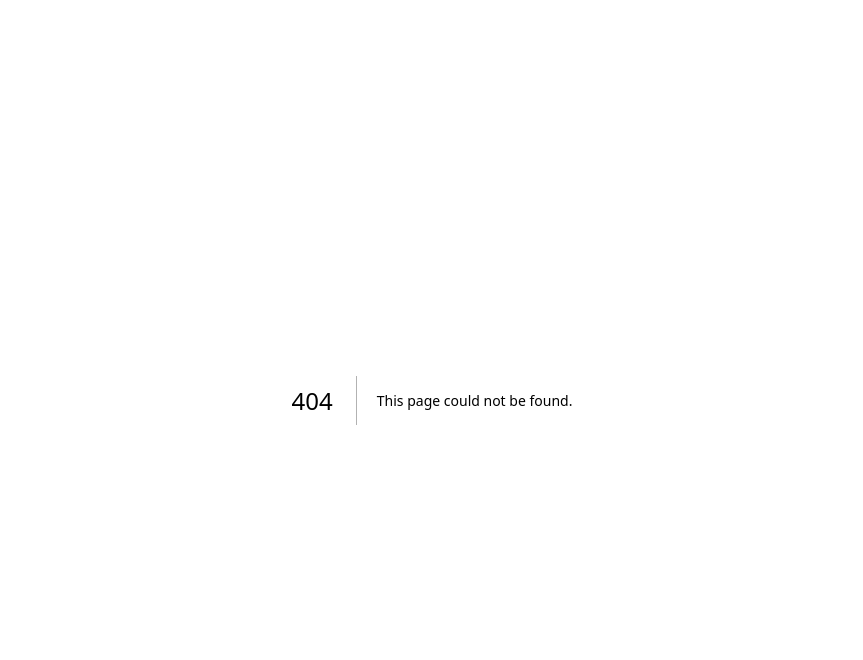
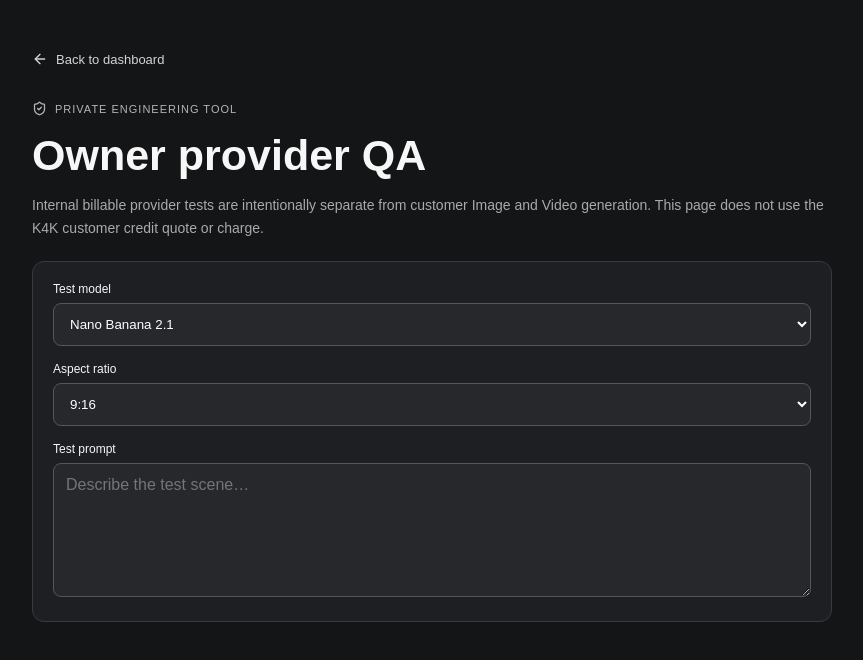
Before and after one commit to kreativestudios4k-lgtm/k4k-academy-v2, a Next.js app: page /k4k-app/owner-qa in a window 1280 px wide. Before the commit this address had no page. Shown: the top 660 px of the page, without its empty margins (208-1071 px from the left). Built offline with nearby package versions, Linux system fonts and the light colour scheme; no server answers.

Commit message:
Preserve billable founder QA in a dedicated internal route, separate from customer Generate

```diff
--- /dev/null
+++ b/app/k4k-app/owner-qa/page.js
@@ -0,0 +1,31 @@
+'use client';
+import {useState} from 'react';
+import Link from 'next/link';
+import OwnerCreativeQA from '../OwnerCreativeQA';
+import {ArrowLeft,ShieldCheck} from 'lucide-react';
+
+const choices=[
+ {id:'nano_banana_2',name:'Nano Banana 2.1',kind:'image',mode:'Text to image'},
+ {id:'flux_3_image',name:'FLUX 3 Image',kind:'image',mode:'Text to image'},
+ {id:'seedance_2_5',name:'Seedance 2.5',kind:'video',mode:'Text to video'},
+ {id:'kling4_0',name:'Kling 4.0',kind:'video',mode:'Text to video'}
+];
+export default function InternalOwnerQA(){
+ const [index,setIndex]=useState(0),[prompt,setPrompt]=useState(''),[aspect,setAspect]=useState('9:16');
+ const choice=choices[index];
+ return <main style={{background:'#141516',color:'#f7f7f7',minHeight:'100dvh',fontFamily:'Arial, sans-serif',padding:'max(24px,4vw)'}}>
+   <div style={{maxWidth:800,margin:'0 auto'}}>
+     <Link href="/k4k-app/dashboard" style={{display:'inline-flex',alignItems:'center',gap:8,color:'#d4d4d7',textDecoration:'none',fontSize:13}}><ArrowLeft size={16}/> Back to dashboard</Link>
+     <header style={{margin:'30px 0 22px'}}><span style={{display:'inline-flex',gap:8,alignItems:'center',color:'#b5b5b9',fontSize:11,letterSpacing:1}}><ShieldCheck size={15}/> PRIVATE ENGINEERING TOOL</span><h1 style={{fontSize:'clamp(27px,4vw,43px)',margin:'11px 0'}}>Owner provider QA</h1><p style={{fontSize:14,color:'#aaa',lineHeight:1.6}}>Internal billable provider tests are intentionally separate from customer Image and Video generation. This page does not use the K4K customer credit quote or charge.</p></header>
+     <section style={{background:'#1e1f22',border:'1px solid #393a40',borderRadius:12,padding:20}}>
+      <label htmlFor="qa-model" style={{display:'block',fontSize:12,marginBottom:7}}>Test model</label>
+      <select id="qa-model" value={index} onChange={e=>{setIndex(Number(e.target.value));setPrompt('')}} style={{width:'100%',padding:12,background:'#27282c',border:'1px solid #55565a',borderRadius:8,color:'#fff'}}>{choices.map((m,i)=><option key={m.id} value={i}>{m.name}</option>)}</select>
+      <label htmlFor="qa-aspect" style={{display:'block',fontSize:12,margin:'16px 0 7px'}}>Aspect ratio</label>
+      <select id="qa-aspect" value={aspect} onChange={e=>setAspect(e.target.value)} style={{width:'100%',padding:12,background:'#27282c',border:'1px solid #55565a',borderRadius:8,color:'#fff'}}><option>9:16</option><option>16:9</option><option>1:1</option></select>
+      <label htmlFor="qa-prompt" style={{display:'block',fontSize:12,margin:'16px 0 7px'}}>Test prompt</label>
+      <textarea id="qa-prompt" value={prompt} onChange={e=>setPrompt(e.target.value)} rows={6} maxLength={10000} placeholder="Describe the test scene…" style={{width:'100%',padding:12,boxSizing:'border-box',background:'#27282c',border:'1px solid #55565a',borderRadius:8,color:'#fff',font:'inherit',resize:'vertical'}}/>
+      <OwnerCreativeQA model={choice} mode={choice.mode} prompt={prompt} aspect={aspect}/>
+     </section>
+   </div>
+  </main>;
+}
```
